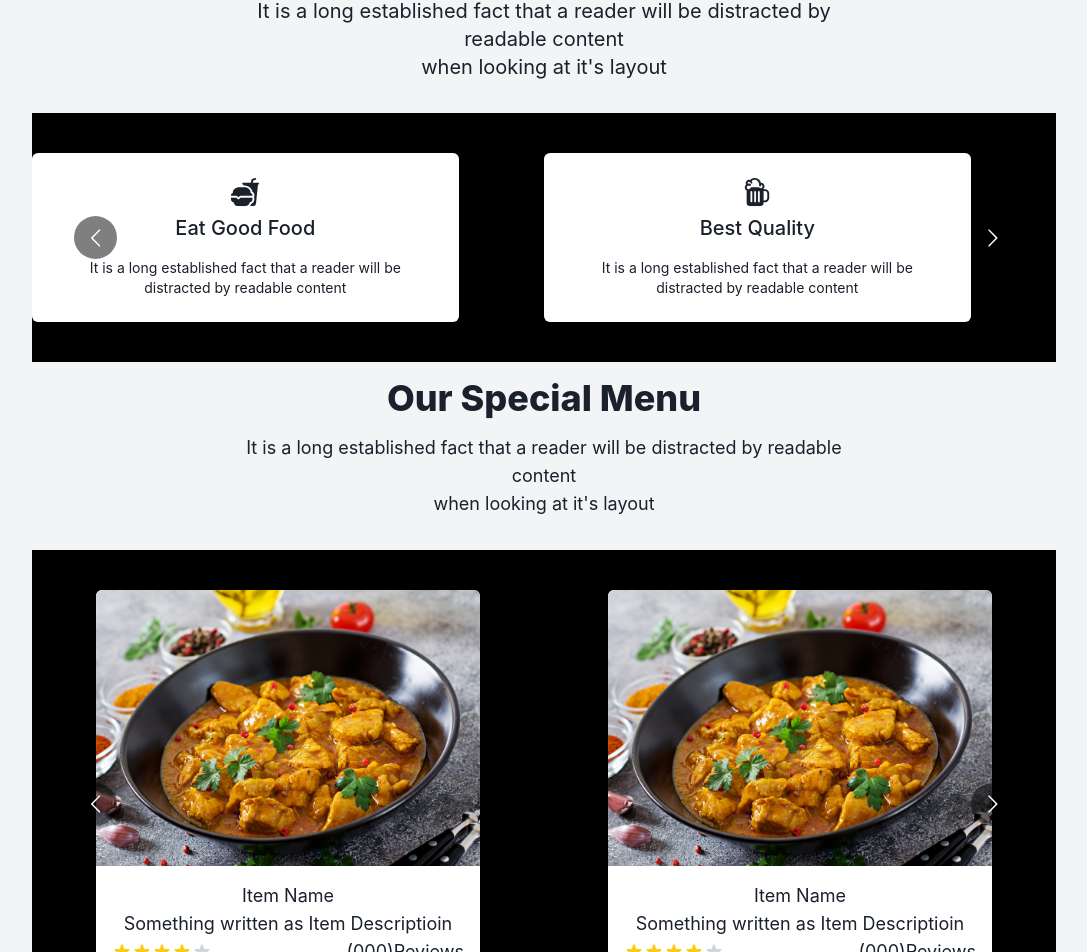
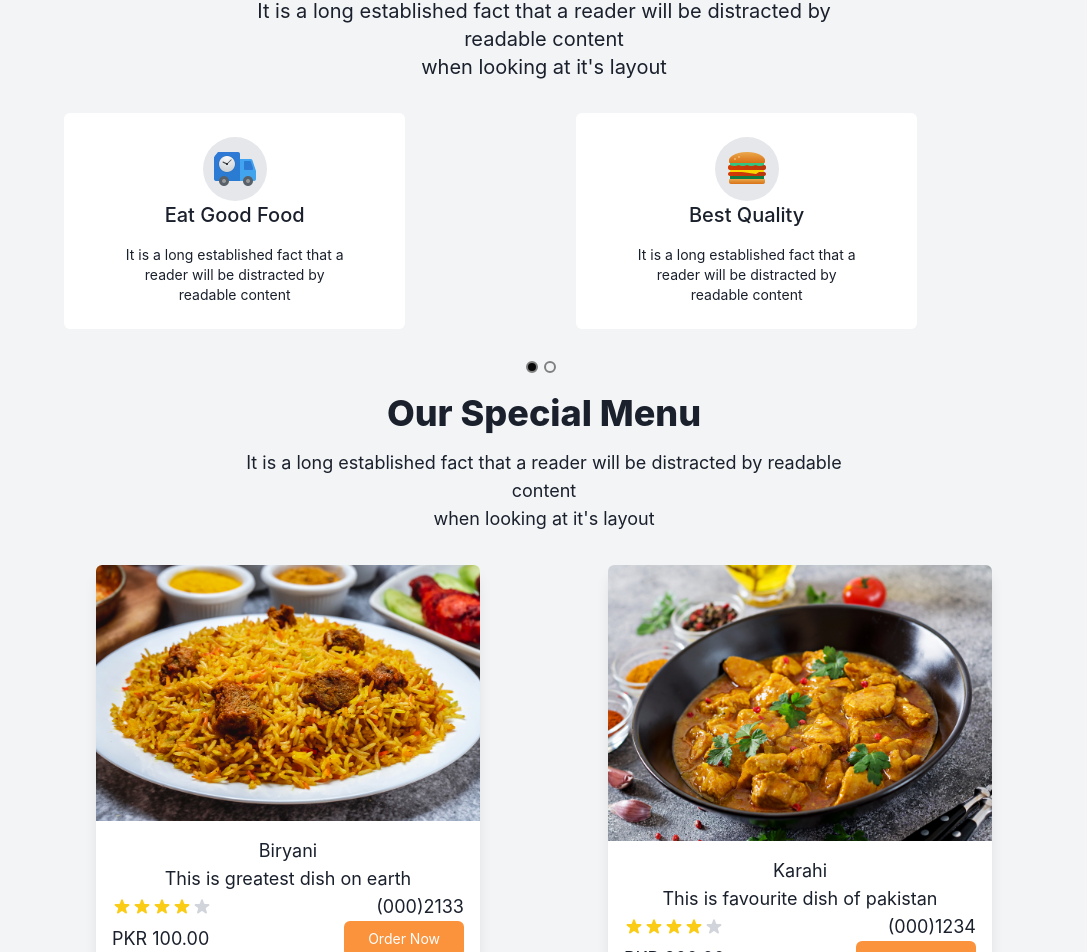
Before and after one commit to Arayanmemon/Foodo, a React (Vite) app in the folder Foodo-Frontend/: page / in a window 1280 px wide. Shown: the part 155-1107 px from the top of the page, without its empty margins (96-1183 px from the left). Built offline with nearby package versions, Linux system fonts and the light colour scheme.

Commit message:
items.json , arrows converted to dots carousel

```diff
--- a/Foodo-Frontend/src/App.jsx
+++ b/Foodo-Frontend/src/App.jsx
@@ -5,6 +5,7 @@ import Features from './sections/Features'
 import SpecialMenu from './sections/SpecialMenu'
 import Feedback from './sections/Feedback'
 import Footer from './sections/Footer'
+import Menu from './sections/Menu'
 function App() {
 
 
@@ -16,6 +17,7 @@ function App() {
         <Hero />
         <Features />
         <SpecialMenu />
+        <Menu />
         <Feedback />
     </div>
 
--- /dev/null
+++ b/Foodo-Frontend/src/assets/data/items.json
@@ -0,0 +1,38 @@
+[
+        {
+                "id" : "1",
+                "name" : "Biryani",
+                "serving" : "Plate",
+                "price" : "100",
+                "description" : "This is greatest dish on earth",
+                "img" : "/images/biryani.jpg",
+                "reviews":"2133"
+        },
+        {
+                "id" : "2",
+                "name" : "Karahi",
+                "serving" : "Plate",
+                "price" : "200",
+                "description" : "This is favourite dish of pakistan",
+                "img" : "/images/karahi.jpg",
+                "reviews":"1234"
+        },
+        {
+                "id" : "3",
+                "name" : "Fish fry",
+                "serving" : "Plate",
+                "price" : "300",
+                "description" : "This is crispy and lovely",
+                "img" : "/images/biryani.jpg",
+                "reviews":"2942"
+        },
+        {
+                "id" : "4",
+                "name" : "Chicken Burger",
+                "serving" : "",
+                "price" : "100",
+                "description" : "This is greatest dish on earth",
+                "img" : "/images/burger.jpg",
+                "reviews":"29"
+        }
+]
--- a/Foodo-Frontend/src/components/CardCarousel.jsx
+++ b/Foodo-Frontend/src/components/CardCarousel.jsx
@@ -22,8 +22,8 @@ const responsive = {
 
 export default function CardCarousel(props) {
         return(
-                        <div className='w-4/5 mx-auto -z-50'>
-                                <Carousel renderArrowsWhenDisabled={true}  arrows={true} responsive={responsive} className='py-10  z-10 bg-black' >
+                        <div className='w-4/5 mx-auto'>
+                                <Carousel showDots={true} renderArrowsWhenDisabled={true}  arrows={false} responsive={responsive} className='pb-12' >
                                         {props.children}
                                 </Carousel>
                         </div>
--- a/Foodo-Frontend/src/components/FeaturesCard.jsx
+++ b/Foodo-Frontend/src/components/FeaturesCard.jsx
@@ -2,11 +2,11 @@ import React from 'react'
 
 export default function FeaturesCard(props) {
   return (
-        <div className='bg-white md:w-5/6 rounded-md py-6'>
-               <div className="w-5/6 mx-auto ">
+        <div className='bg-white md:w-4/6 rounded-md py-6 mx-8'>
+               <div className="w-4/6 mx-auto ">
 
-                      <div className='text-3xl rounded-full bg-white'>
-                       <ion-icon name={props.name}></ion-icon>
+                      <div className=''>
+                        <img src={`/icons/` + props.name + '.png'} alt="" className='mx-auto rounded-full bg-gray-200 p-2' />
                       </div>
 
                        <h1 className='text-xl font-medium mb-4'>{props.heading}</h1>
--- a/Foodo-Frontend/src/components/ItemCard.jsx
+++ b/Foodo-Frontend/src/components/ItemCard.jsx
@@ -1,4 +1,5 @@
 import React from 'react'
+import { formatPrice } from '../utilities/formatPrice'
 
 
 
@@ -7,15 +8,15 @@ import React from 'react'
 //item object will have necessary data like name , price , discount , img etc
 
 
-export default function ItemCard(props) {
+export default function ItemCard({item}) {
     return (
-        <div className='w-9/12 mx-auto rounded-md bg-white shadow-lg'>
+        <div className='w-9/12 mx-auto   rounded-md bg-white shadow-lg'>
 
-            <img className='rounded-t-md w-full' src="/images/karahi.jpg" alt="" />
+            <img className='rounded-t-md w-full' src={item.img} alt="" />
 
             <div className='p-4 text-sm md:text-lg'>
-                <p>Item Name</p>
-                <p>Something written as Item Descriptioin</p>
+                <p>{item.name}</p>
+                <p>{item.description}</p>
                 <div className='flex flex-row justify-between'>
                     <div class="flex items-center">
                         <svg aria-hidden="true" class="w-5 h-5 text-yellow-400" fill="currentColor" viewBox="0 0 20 20" xmlns="http://www.w3.org/2000/svg"><title>First star</title><path d="M9.049 2.927c.3-.921 1.603-.921 1.902 0l1.07 3.292a1 1 0 00.95.69h3.462c.969 0 1.371 1.24.588 1.81l-2.8 2.034a1 1 0 00-.364 1.118l1.07 3.292c.3.921-.755 1.688-1.54 1.118l-2.8-2.034a1 1 0 00-1.175 0l-2.8 2.034c-.784.57-1.838-.197-1.539-1.118l1.07-3.292a1 1 0 00-.364-1.118L2.98 8.72c-.783-.57-.38-1.81.588-1.81h3.461a1 1 0 00.951-.69l1.07-3.292z"></path></svg>
@@ -24,10 +25,10 @@ export default function ItemCard(props) {
                         <svg aria-hidden="true" class="w-5 h-5 text-yellow-400" fill="currentColor" viewBox="0 0 20 20" xmlns="http://www.w3.org/2000/svg"><title>Fourth star</title><path d="M9.049 2.927c.3-.921 1.603-.921 1.902 0l1.07 3.292a1 1 0 00.95.69h3.462c.969 0 1.371 1.24.588 1.81l-2.8 2.034a1 1 0 00-.364 1.118l1.07 3.292c.3.921-.755 1.688-1.54 1.118l-2.8-2.034a1 1 0 00-1.175 0l-2.8 2.034c-.784.57-1.838-.197-1.539-1.118l1.07-3.292a1 1 0 00-.364-1.118L2.98 8.72c-.783-.57-.38-1.81.588-1.81h3.461a1 1 0 00.951-.69l1.07-3.292z"></path></svg>
                         <svg aria-hidden="true" class="w-5 h-5 text-gray-300 dark:text-gray-500" fill="currentColor" viewBox="0 0 20 20" xmlns="http://www.w3.org/2000/svg"><title>Fifth star</title><path d="M9.049 2.927c.3-.921 1.603-.921 1.902 0l1.07 3.292a1 1 0 00.95.69h3.462c.969 0 1.371 1.24.588 1.81l-2.8 2.034a1 1 0 00-.364 1.118l1.07 3.292c.3.921-.755 1.688-1.54 1.118l-2.8-2.034a1 1 0 00-1.175 0l-2.8 2.034c-.784.57-1.838-.197-1.539-1.118l1.07-3.292a1 1 0 00-.364-1.118L2.98 8.72c-.783-.57-.38-1.81.588-1.81h3.461a1 1 0 00.951-.69l1.07-3.292z"></path></svg>
                     </div>
-                    <div>(000)Reviews</div>
+                    <div>(000){item.reviews}</div>
                 </div>
                 <div className='flex flex-row justify-between items-center'>
-                    <p className='text-md md:text-lg'>$0.00</p>
+                    <p className='text-md md:text-lg'>{formatPrice(item.price)}</p>
                     <button className='px-6 text-white py-2 text-sm bg-orange-400 hover:bg-orange-500 rounded-md'>Order Now</button>
                 </div>
             </div>
--- a/Foodo-Frontend/src/sections/Features.jsx
+++ b/Foodo-Frontend/src/sections/Features.jsx
@@ -22,9 +22,9 @@ export default function Features() {
         </div> */}
 
         <CardCarousel >
-          <FeaturesCard name="fast-food" description="It is a long established fact that a reader will be distracted by readable content" heading="Eat Good Food" />
-          <FeaturesCard name="beer" description="It is a long established fact that a reader will be distracted by readable content" heading="Best Quality" />
-          <FeaturesCard name="pizza" description="It is a long established fact that a reader will be distracted by readable content" heading="Fastest Delivery" />
+          <FeaturesCard name="delivery" description="It is a long established fact that a reader will be distracted by readable content" heading="Eat Good Food" />
+          <FeaturesCard name="burger" description="It is a long established fact that a reader will be distracted by readable content" heading="Best Quality" />
+          <FeaturesCard name="delivery" description="It is a long established fact that a reader will be distracted by readable content" heading="Fastest Delivery" />
 
         </CardCarousel>
 
--- a/Foodo-Frontend/src/sections/Hero.jsx
+++ b/Foodo-Frontend/src/sections/Hero.jsx
@@ -2,6 +2,6 @@ import React from 'react'
 
 export default function Hero() {
   return (
-    <div>Hero</div>
+    <div>Hero Section</div>
   )
 }
--- a/Foodo-Frontend/src/sections/Menu.jsx
+++ b/Foodo-Frontend/src/sections/Menu.jsx
@@ -0,0 +1,7 @@
+import React from 'react'
+
+export default function Menu() {
+  return (
+    <div>Menu</div>
+  )
+}
--- a/Foodo-Frontend/src/sections/NavBar.jsx
+++ b/Foodo-Frontend/src/sections/NavBar.jsx
@@ -7,7 +7,7 @@ export default function NavBar() {
     return (
         <>
 
-            <nav className='bg-white sticky top-0 z-100'>
+            <nav className='bg-white top-0 z-100'>
                 <div className='px-8  lg:px-16 mx-auto py-4'>
                     <div className='flex flex-row items-center justify-between'>
                         <div className='md:hidden text-2xl'>
--- a/Foodo-Frontend/src/sections/SpecialMenu.jsx
+++ b/Foodo-Frontend/src/sections/SpecialMenu.jsx
@@ -1,6 +1,7 @@
 import React from 'react'
 import CardCarousel from '../components/CardCarousel'
 import ItemCard from '../components/ItemCard'
+import items from '../assets/data/items.json'
 
 export default function SpecialMenu() {
   return (
@@ -15,13 +16,13 @@ export default function SpecialMenu() {
       </p>
 
         <CardCarousel>
-          <ItemCard />
-          <ItemCard />
-          <ItemCard />
-          <ItemCard />
+          {
+            items.map((i) => {
+             return  <ItemCard item={i} />
+
+            })
+          }
         </CardCarousel>
-
-
     </div>
   )
 }
--- /dev/null
+++ b/Foodo-Frontend/src/utilities/formatPrice.js
@@ -0,0 +1,8 @@
+const CURRENCY_FORMATTER = new Intl.NumberFormat(undefined, {
+        currency: "PKR",
+        style: "currency",
+})
+
+export function formatPrice(number) {
+        return CURRENCY_FORMATTER.format(number)
+}
```
Also changed, not shown: Foodo-Frontend/public/icons/burger.png (added), Foodo-Frontend/public/icons/delivery.png (added).
